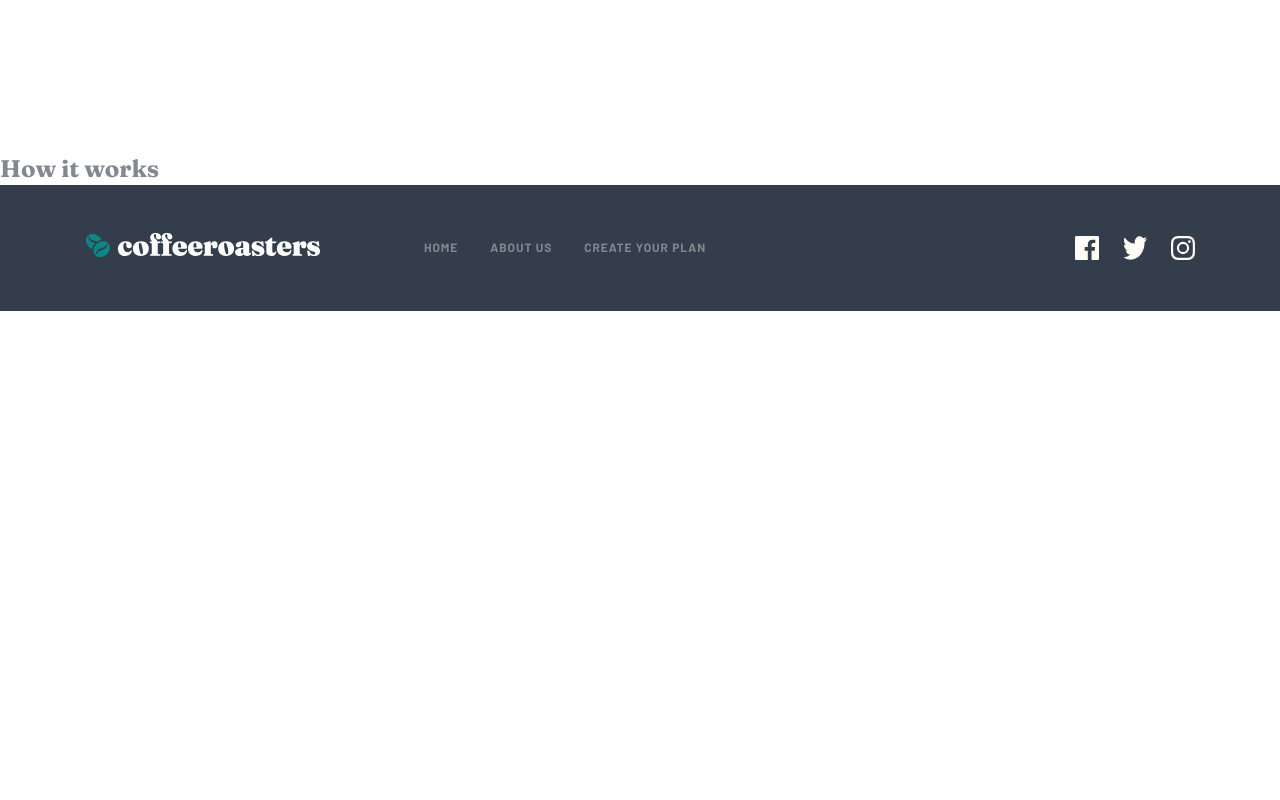
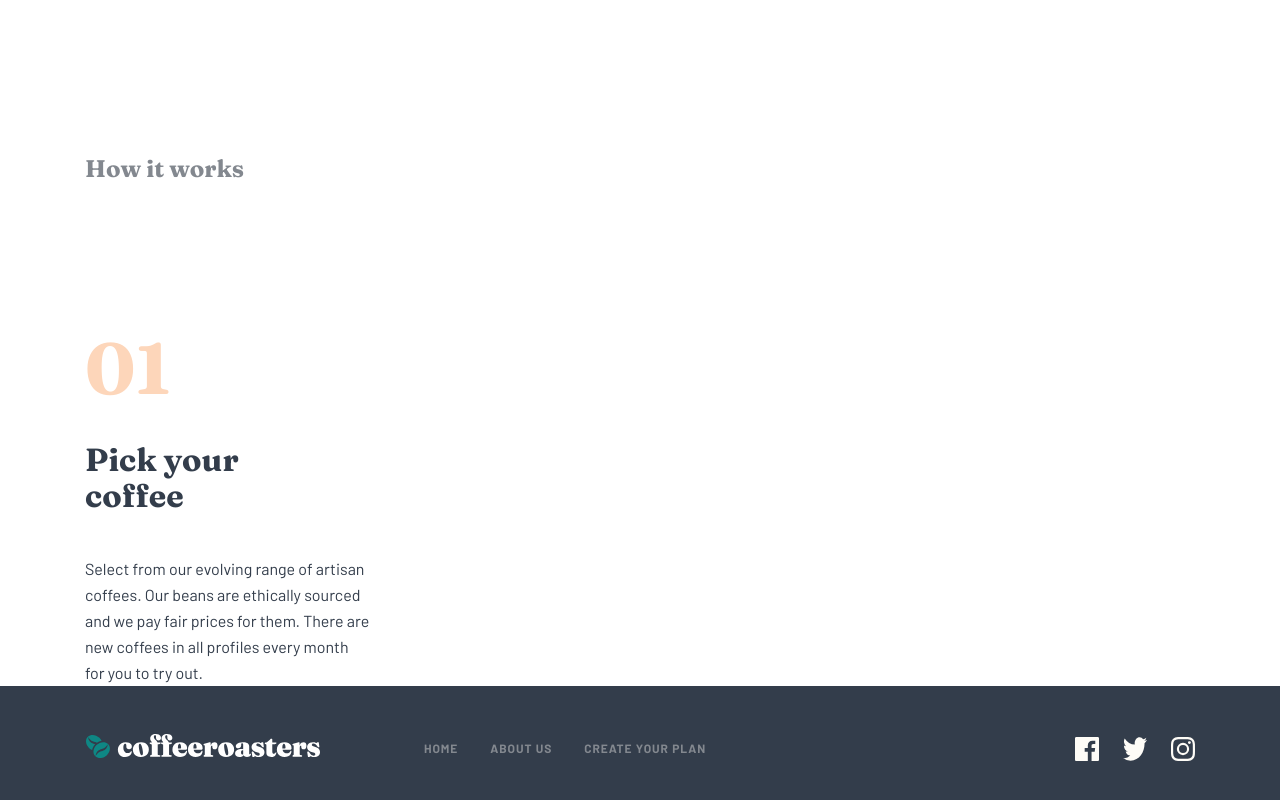
Before and after one commit to DanoBroz/coffeeroasters-subscription, a Next.js app: page / in a window 1280 px wide. Shown: the part 2348-3148 px from the top of the page. Before the commit the page ends 2659 px from the top, so only its background shows below. Built offline with nearby package versions, Linux system fonts and the light colour scheme.

Commit message:
add how section

```diff
--- a/containers/HowSection.tsx
+++ b/containers/HowSection.tsx
@@ -1,8 +1,26 @@
 export const HowSection = () => {
     return (
-        <section>
-            <span className='font-fraunces text-2xl font-bold text-Grey'>How it works</span>
-            <div></div>
+        <section className='px-[85px]'>
+            <span className='mb-[80px] inline-block font-fraunces text-2xl font-bold text-Grey'>How it works</span>
+            <div className='bubble-container relative mb-[67px] flex max-w-[791px] items-center justify-between'>
+                <span className='bubble'></span>
+                <span className='bubble'></span>
+                <span className='bubble'></span>
+            </div>
+            <div>
+                <div className='max-w-[285px]'>
+                    <span className='inline-block pb-[38px] font-fraunces text-[72px] font-bold leading-none text-paleOrange'>
+                        01
+                    </span>
+                    <span className='inline-block pr-[30px] pb-[42px] font-fraunces text-[32px] font-bold leading-[36px] text-darkGreyBlue'>
+                        Pick your coffee
+                    </span>
+                    <p className='font-barlow leading-[1.625rem]'>
+                        Select from our evolving range of artisan coffees. Our beans are ethically sourced and we pay fair prices
+                        for them. There are new coffees in all profiles every month for you to try out.
+                    </p>
+                </div>
+            </div>
         </section>
     )
 }
```
Also changed, not shown: styles/Home.module.css (added, +19 -0 lines).
